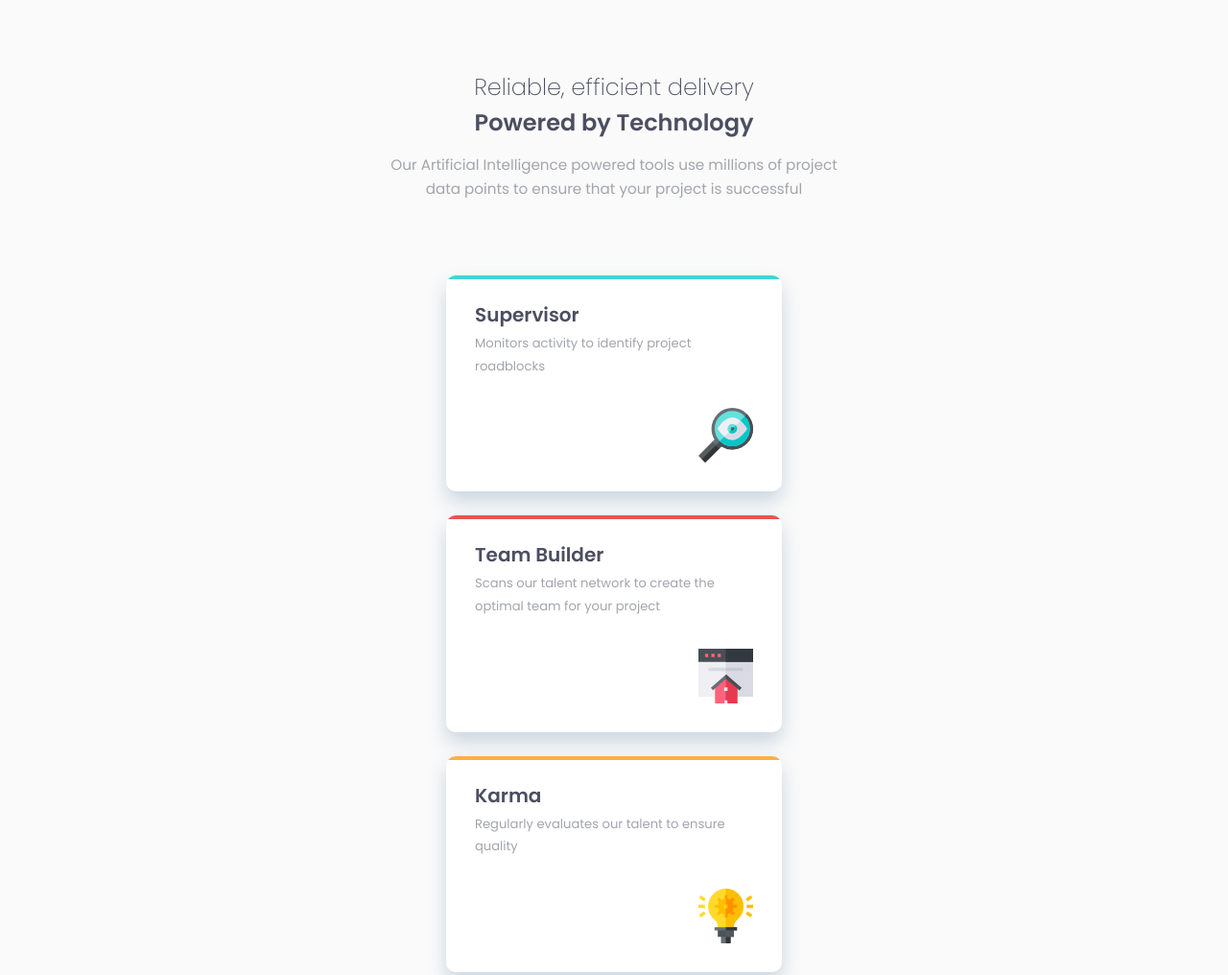
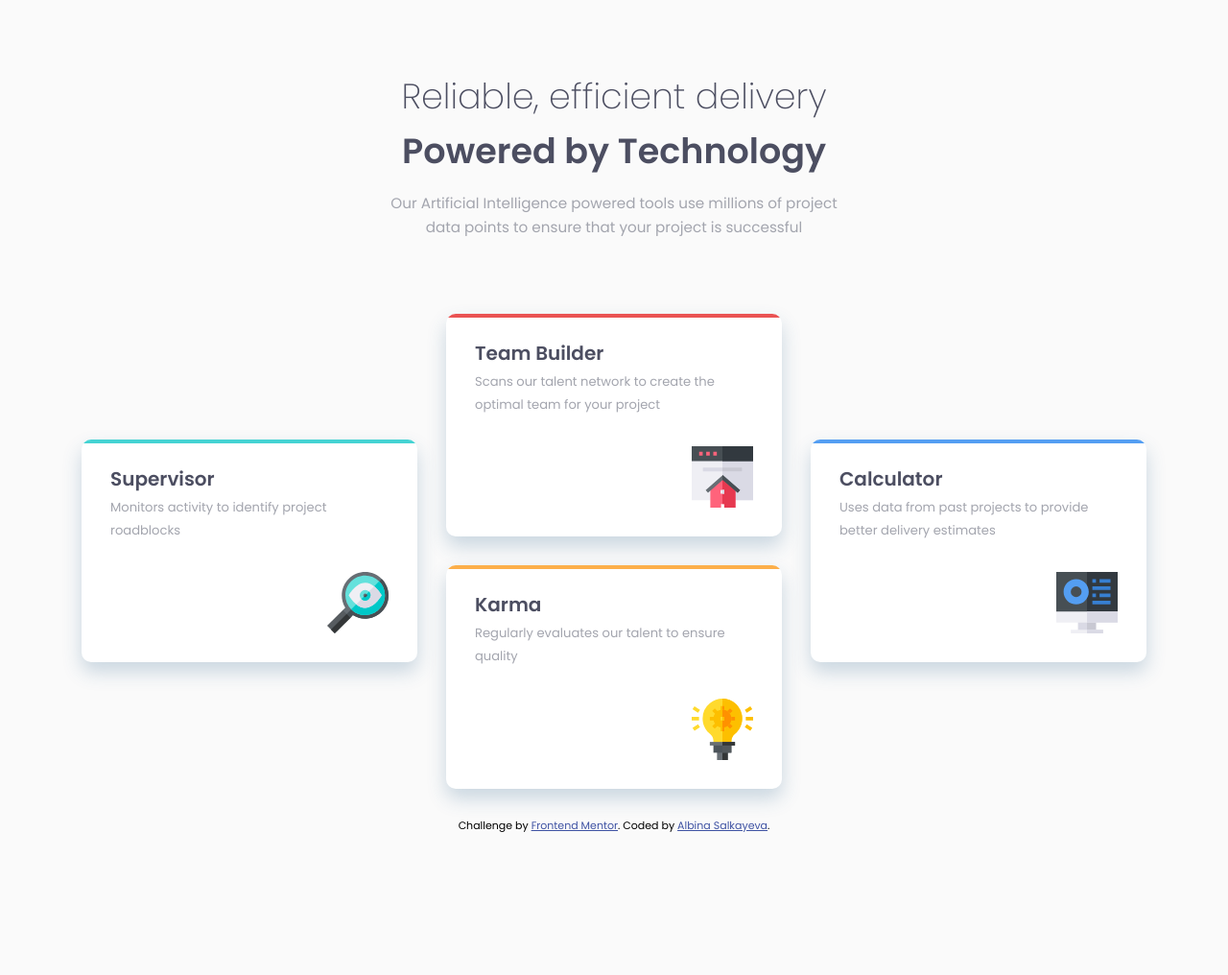
Before and after one commit to albina0104/four-card-feature-section, a website: page site/index.html in a window 1280 px wide. Shown: the top 1016 px of the page at 96% size. After the commit the page ends 901 px from the top, so only its background shows below. Drawn offline with nearby package versions, Linux system fonts and the light colour scheme; files that its build step writes are made by us from their sources.

Commit message:
Add desktop version of the site

```diff
--- a/site/scss/_base.scss
+++ b/site/scss/_base.scss
@@ -17,6 +17,17 @@ $font: 'Poppins', sans-serif;
     @return $remValue;
 }
 
+@mixin desktop {
+    @media screen and (min-width: rem(992px)) {
+        @content;
+    }
+}
+
+%centering {
+    margin-left: auto;
+    margin-right: auto;
+}
+
 *, *::before, *::after {
     margin: 0;
     padding: 0;
--- a/site/scss/_components.scss
+++ b/site/scss/_components.scss
@@ -1,9 +1,4 @@
 @use "base" as *;
-
-%centering {
-    margin-left: auto;
-    margin-right: auto;
-}
 
 .main-content {
     @extend %centering;
@@ -13,7 +8,7 @@
     max-width: rem(505px);
 }
 
-$main-heading-size: 1.5rem;
+$main-heading-size: clamp(1.5rem, 6.4vw, 2.28rem);
 
 %heading {
     font-size: $main-heading-size;
@@ -39,6 +34,7 @@ $main-heading-size: 1.5rem;
 }
 
 $image-size: rem(57px);
+$image-size-desktop: rem(64px);
 
 %card-decoration {
     &::before {
@@ -58,6 +54,10 @@ $image-size: rem(57px);
         background-position: right;
         background-repeat: no-repeat;
         background-size: contain;
+
+        @include desktop {
+            height: $image-size-desktop;
+        }
     }
 }
 
--- /dev/null
+++ b/site/scss/_layout.scss
@@ -0,0 +1,38 @@
+@use "base" as *;
+
+$gap: rem(30px);
+
+.cards {
+    @extend %centering;
+
+    @include desktop {
+        display: grid;
+        grid-template-columns: repeat(3, 1fr);
+        grid-template-rows: repeat(4, 1fr);
+        gap: $gap;
+        max-width: rem(1110px);
+    }
+}
+
+@include desktop {
+    .card {
+        margin-bottom: 0;
+
+        &--cyan {
+            grid-area: 2 / 1 / 4 / 2;
+        }
+        &--red {
+            grid-area: 1 / 2 / 3 / 3;
+        }
+        &--orange {
+            grid-area: 3 / 2 / 5 / 3;
+        }
+        &--blue {
+            grid-area: 2 / 3 / 4 / 4;
+        }
+    }
+
+    .attribution {
+        padding-top: $gap;
+    }
+}
--- a/site/scss/styles.scss
+++ b/site/scss/styles.scss
@@ -1,2 +1,3 @@
 @use "base";
 @use "components";
+@use "layout";
```
